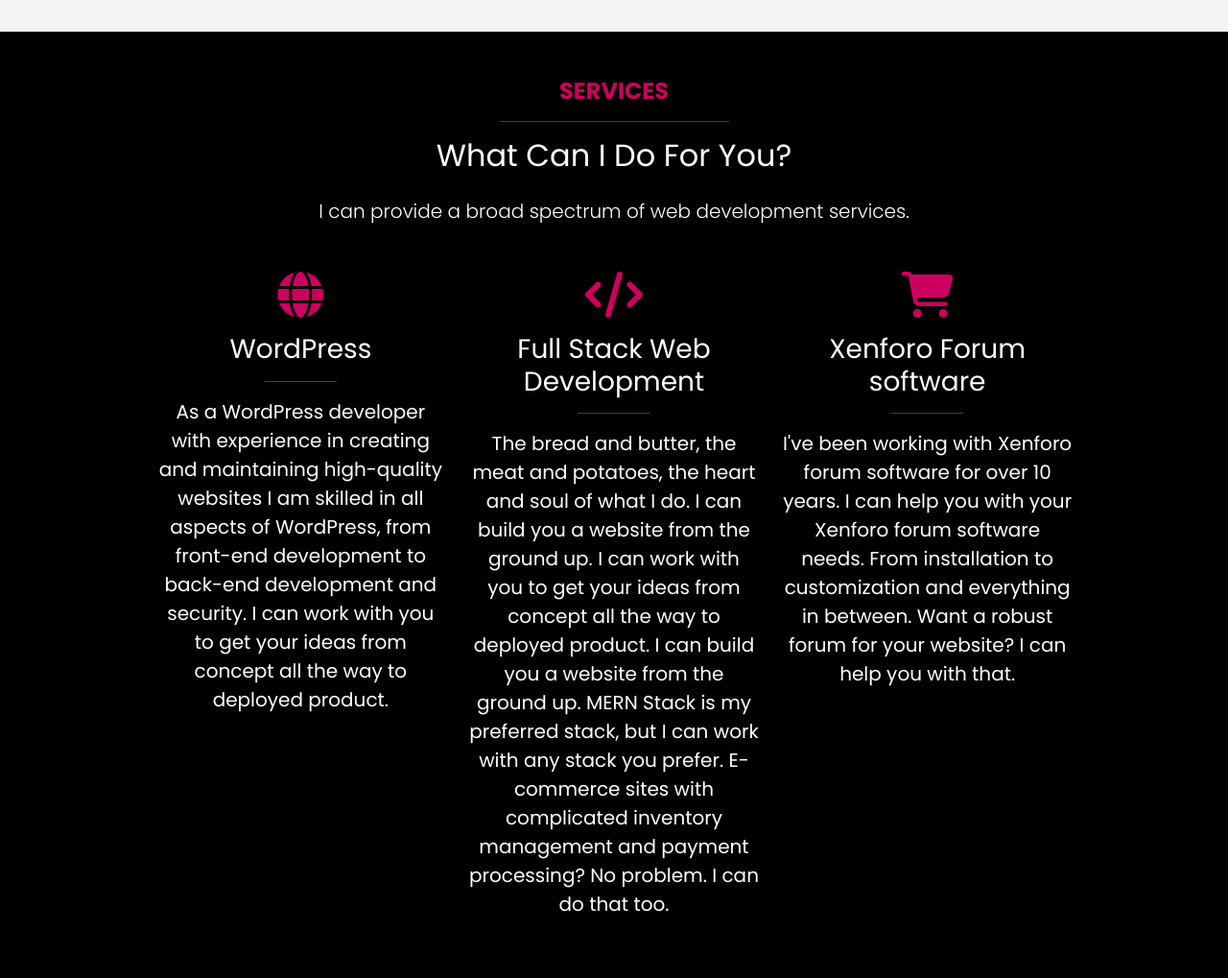
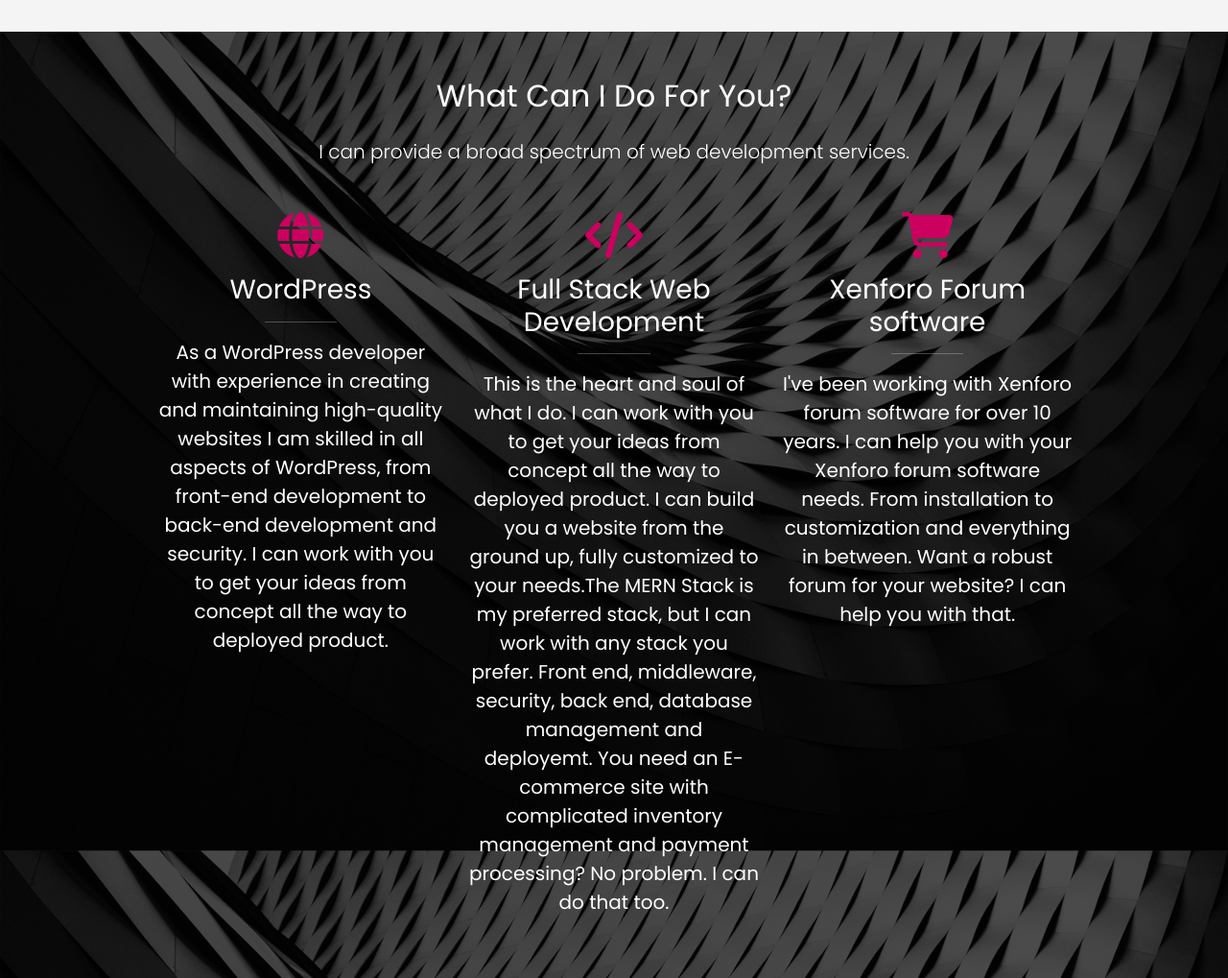
Before and after one commit to Gary-In-IT/Simple-Portfolio, a website: page index.html in a window 1280 px wide. Shown: the part 2320-3339 px from the top of the page at 96% size. Drawn offline with Linux system fonts and the light colour scheme.

Commit message:
spicing up an overlay
little bit of z index action

```diff
--- a/index.html
+++ b/index.html
@@ -69,16 +69,13 @@
 
     <!-- projects section -->
     <section class="portfolio py-5 bg-light">
-
       <div class="container">
         <div class="text-center mb-5">
           <h4 class="text-uppercase fw-bold text-primary">
             Check out some of my work
           </h4>
           <hr class="w-25 mx-auto"/>
-
           <div class="row">
-
             <div class="col-md-6 mb-4">
               <div class="project shadow-lg rounded-5">
                 <a href="images/project1.jpg" data-lightbox="projects" data-title="project name 1">
@@ -86,7 +83,6 @@
                 </a>
               </div>
             </div>
-
             <div class="col-md-6 mb-4">
               <div class="project shadow-lg rounded-5">
                 <a href="images/project2.jpg" data-lightbox="projects" data-title="project name 2">
@@ -94,7 +90,6 @@
                 </a>
               </div>
             </div>
-
             <div class="col-md-6 mb-4">
               <div class="project shadow-lg rounded-5">
                 <a href="images/project4.jpg" data-lightbox="projects" data-title="project name 4">
@@ -102,7 +97,6 @@
                 </a>
               </div>
             </div>
-
             <div class="col-md-6 mb-4">
               <div class="project shadow-lg rounded-5">
                 <a href="images/project3.jpg" data-lightbox="projects" data-title="project name 1">
@@ -110,7 +104,6 @@
                 </a>
               </div>
             </div>
-
             <div class="col-md-6 mb-4">
               <div class="project shadow-lg rounded-5">
                 <a href="images/project1.jpg" data-lightbox="projects" data-title="project name 1">
@@ -118,7 +111,6 @@
                 </a>
               </div>
             </div>
-
             <div class="col-md-6 mb-4">
               <div class="project shadow-lg rounded-5">
                 <a href="images/project1.jpg" data-lightbox="projects" data-title="project name 1">
@@ -135,8 +127,6 @@
     <section class="services text-bg-dark py-5 position-relative">
       <div class="container position-relative">
         <div class="text-center mb-5">
-          <h4 class="text-uppercase fw-bold text-primary">Services</h4>
-          <hr class="w-25 mx-auto" />
           <h2 class="mb-4">What Can I Do For You?</h2>
           <p class="lead">
             I can provide a broad spectrum of web development services.
@@ -151,15 +141,13 @@
               As a WordPress developer with experience in creating and maintaining high-quality websites I am skilled in all aspects of WordPress, from front-end development to back-end development and security. I can work with you to get your ideas from concept all the way to deployed product.
             </p>
           </div>
-
           <div class="col-md-4 text-center">
             <i class="fas fa-code fa-3x text-primary mb-3"></i>
             <h3 class="fs-3">Full Stack Web Development</h3>
             <hr class="w-25 mx-auto" />
             <p class="fs-5">
-              The bread and butter, the meat and potatoes, the heart and soul of what I do. I can build you a website from the ground up. I can work with you to get your ideas from concept all the way to deployed product. I can build you a website from the ground up. MERN Stack is my preferred stack, but I can work with any stack you prefer.  E-commerce sites with complicated inventory management and payment processing? No problem. I can do that too.
+              This is the heart and soul of what I do.  I can work with you to get your ideas from concept all the way to deployed product. I can build you a website from the ground up, fully customized to your needs.The MERN Stack is my preferred stack, but I can work with any stack you prefer. Front end, middleware, security, back end, database management and deployemt.  You need an E-commerce site with complicated inventory management and payment processing? No problem. I can do that too.
           </div>
-
           <div class="col-md-4 text-center">
             <i class="fas fa-shopping-cart fa-3x text-primary mb-3"></i>
             <h3 class="fs-3">Xenforo Forum software</h3>
--- a/scss/styles.scss
+++ b/scss/styles.scss
@@ -43,6 +43,28 @@
 }
 
 
+// backgroud over lay for services
+.services {
+    background: url('../images/bg.jpg') no-repeat center center;
+    background-size: cover;
+    background-attachment: fixed;
+  }
+
+  .services::after {
+    content: '';
+    position: absolute;
+    top: 0;
+    left: 0;
+    width: 100%;
+    height: 100%;
+    background: rgba(0, 0, 0, 0.7);
+  }
+
+  .services .container {
+    z-index: 10;
+  }
+
+
 @media (max-width: 767px) {
     .header .social i {
         font-size: 30px;
```
Also changed, not shown: css/styles.css.
